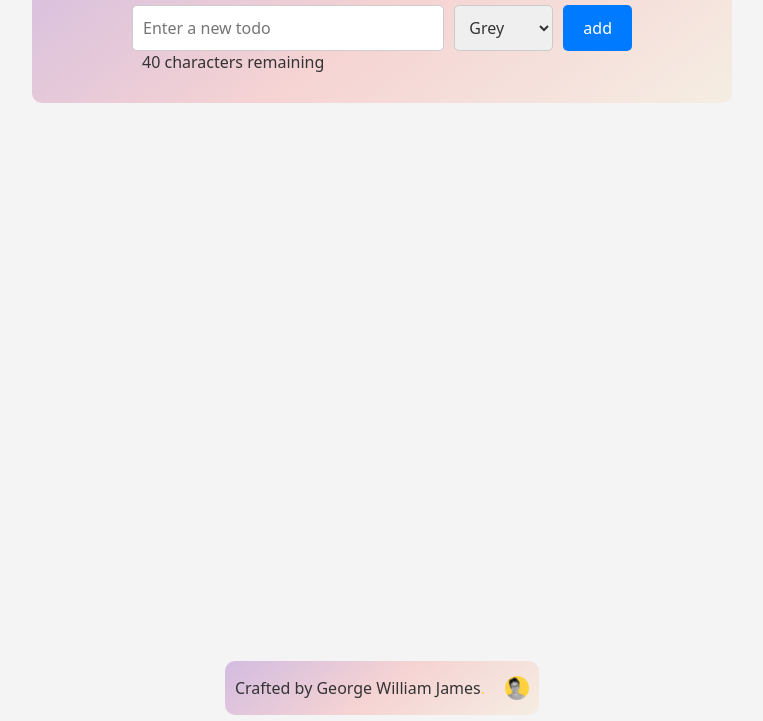
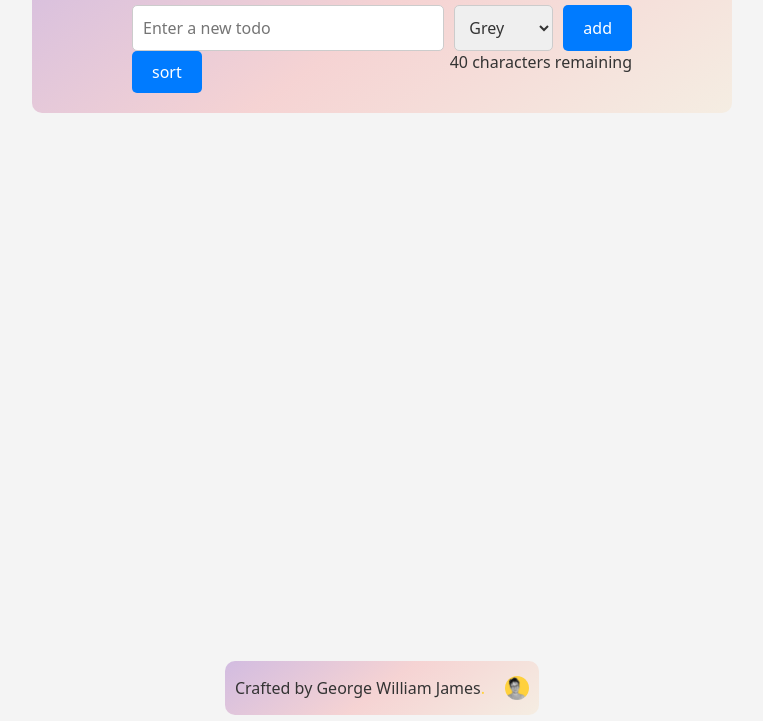
Before and after one commit to Amesileo/todo., a plain HTML site: page index.html in a window 1280 px wide. Shown: the part 79-800 px from the top of the page, without its empty margins (258-1021 px from the left). Drawn offline with nearby package versions, Linux system fonts and the light colour scheme.

Commit message:
Update index.html

```diff
--- a/index.html
+++ b/index.html
@@ -3,8 +3,10 @@
 <head>
     <meta charset="UTF-8">
     <meta name="viewport" content="width=device-width, initial-scale=1.0">
-    <title>Minimalist Todo App</title>
+    <title>todo.app</title>
     <link rel="stylesheet" href="styles.css">
+    <script src="https://cdnjs.cloudflare.com/ajax/libs/Sortable/1.15.0/Sortable.min.js"></script>
+
 </head>
 <body>
     <div class="container">
@@ -23,7 +25,9 @@
                 <option value="orange" style="background-color: orange; color: orange;">Orange</option>
             </select>
             <button type="submit">add</button>
-            <div id="postInfo" style="margin-bottom: 10px; flex-grow: 100%;">
+            <button type="button" id="sortButton">Sort</button>
+
+            <div id="postInfo" style="flex-grow: 100%;">
                 <div style="padding-left: 10px;">
                     <span id="charCount">40</span><span> characters remaining</span>
                 </div>
```
